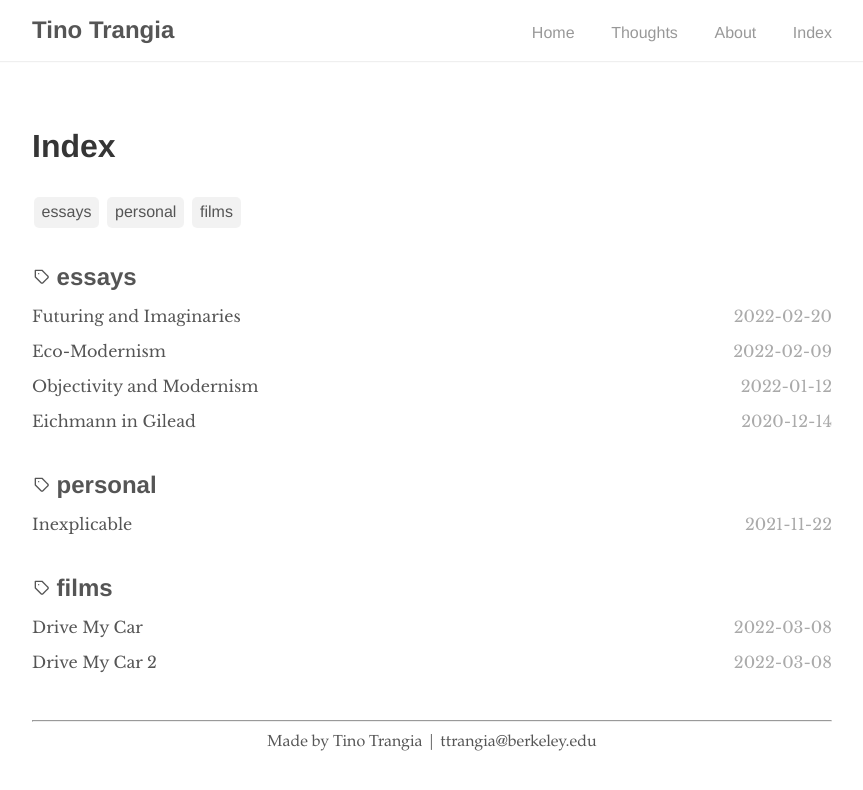
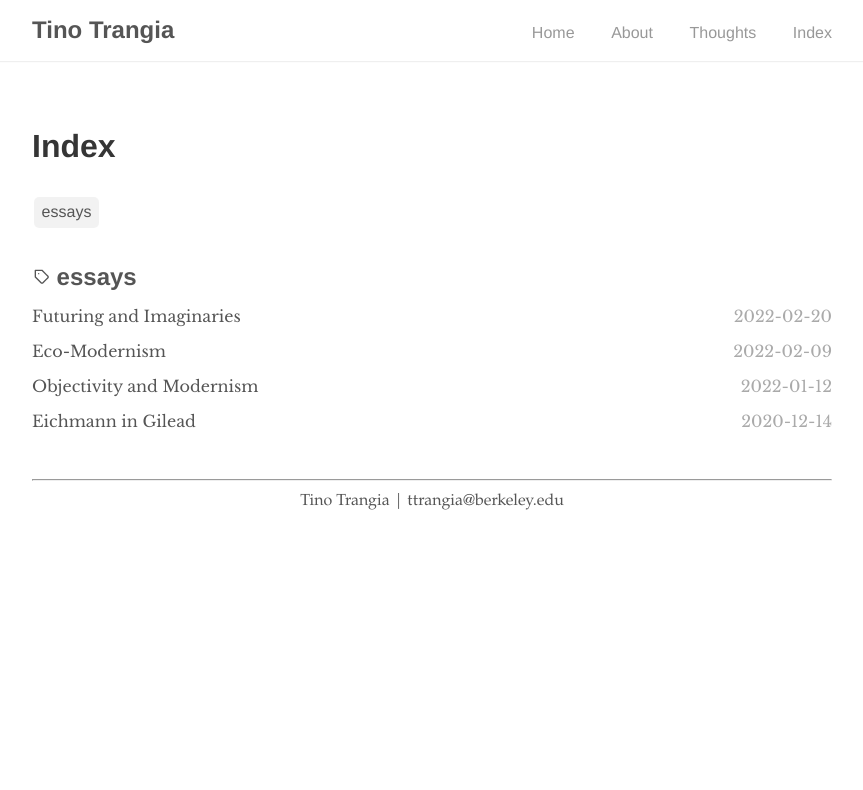
Before and after one commit to ttrangia/csh195-tino, a Jekyll site: the page built from _pages/tags.html, in a window 1280 px wide. Shown: the top 790 px of the page, without its empty margins (208-1071 px from the left). Built offline with Jekyll 4.4.1, drawn with Linux system fonts in a browser that asks for light colours.

```diff
--- a/_includes/footer.html
+++ b/_includes/footer.html
@@ -1,6 +1,6 @@
 <footer>
   <span>
     <hr>
-    Made by {{ site.author.name }} | ttrangia@berkeley.edu
+    {{ site.author.name }} | ttrangia@berkeley.edu
   </span>
 </footer>
--- a/_includes/navigation.html
+++ b/_includes/navigation.html
@@ -5,8 +5,8 @@
     </a>
     <ul>
       <li><a href="{{ site.baseurl }}/">Home</a></li>
+      <li><a href="{{ '/about' | prepend: site.baseurl }}">About</a></li>
       <li><a href="{{ '/_pages' | prepend: site.baseurl }}">Thoughts</a></li>
-      <li><a href="{{ '/about' | prepend: site.baseurl }}">About</a></li>
       <li><a href="{{ '/index' | prepend: site.baseurl }}">Index</a></li>
     </ul>
   </div>
--- a/_posts/2022-03-08-drive_my_car copy.markdown
+++ /dev/null
@@ -1,9 +0,0 @@
----
-layout: post
-title: "Drive My Car 2"
-author: "Tino Trangia"
-tags: films
-excerpt_separator: <!--more-->
----
-
-unreleased
```
Also changed, not shown: _hidden/2021-11-22-inexplicable.markdown (renamed from _posts/2021-11-22-inexplicable.markdown), _hidden/2022-03-08-drive_my_car.markdown (renamed from _posts/2022-03-08-drive_my_car.markdown), 1 other file.
